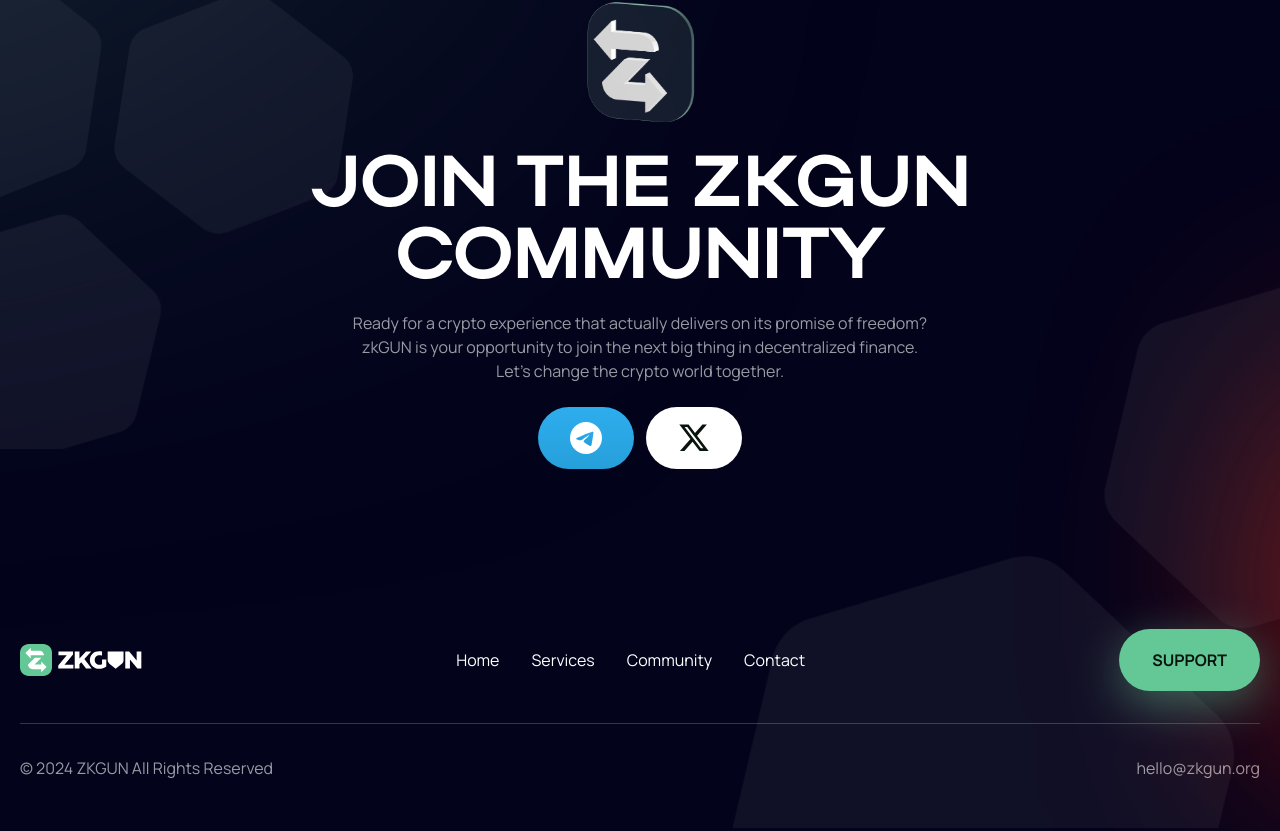
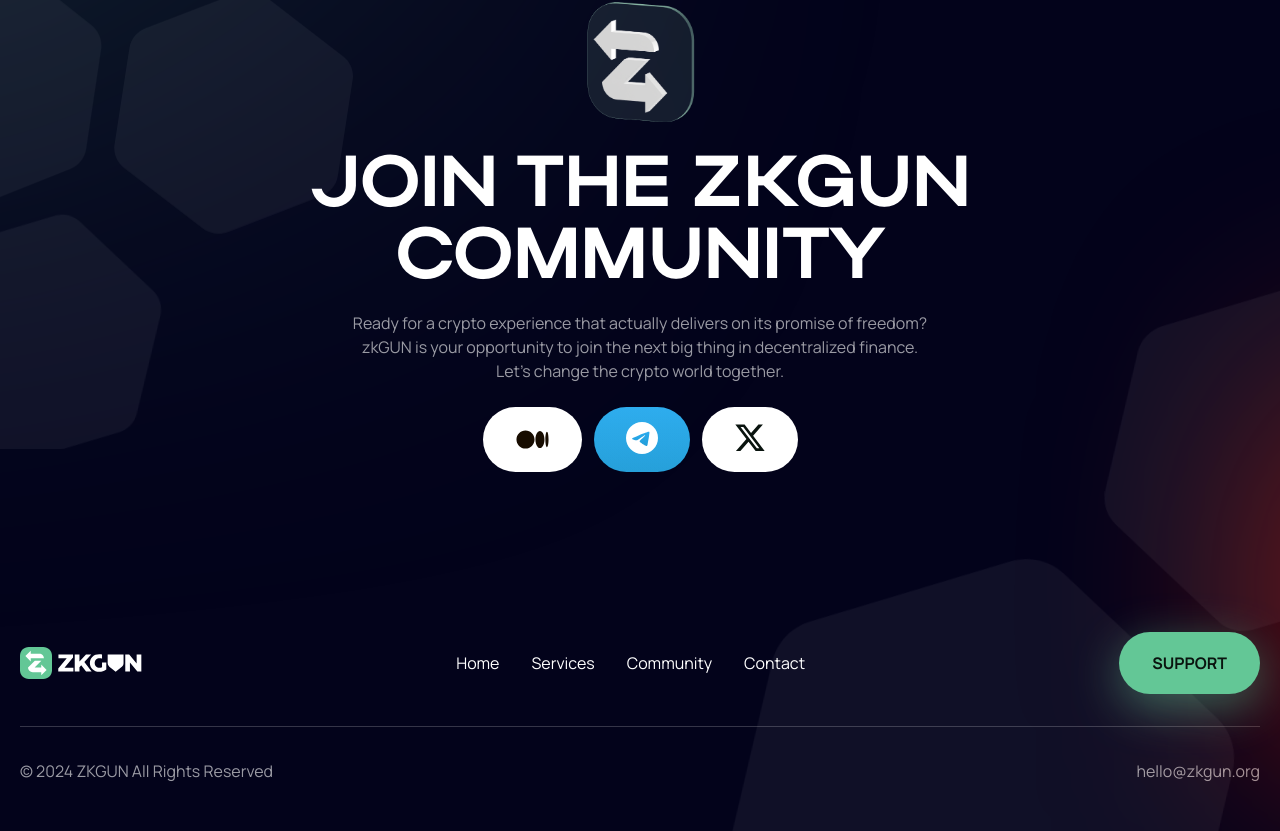
Before and after one commit to ceassefire2/zkgun, a React (Create React App) app: page / in a window 1280 px wide. Shown: the part 7419-8250 px from the top of the page. Built offline with nearby package versions, Linux system fonts and the light colour scheme.

Commit message:
medium icon added

```diff
--- a/src/components/JoinZkgun.jsx
+++ b/src/components/JoinZkgun.jsx
@@ -1,6 +1,6 @@
 import React from "react";
 import joinZKlogo from "../assets/images/png/z-logo.png";
-import { JoinLeftHexagon, Telegram, Twitter } from "./common/Icons";
+import { JoinLeftHexagon, MediumIcon, Telegram, Twitter } from "./common/Icons";
 import ReactParallaxTilt from "react-parallax-tilt";
 
 const JoinZkgun = () => {
@@ -47,7 +47,14 @@ const JoinZkgun = () => {
         <div
           data-aos="fade-zoom-in"
           className="mt-2 flex justify-center gap-[22px] sm:gap-3 w-full"
-        >
+        >          <a
+            rel="noreferrer"
+            target="_blank"
+            href="https://medium.com/@zkgun"
+            className="py-[15px] px-8 hover:scale-105 duration-300 rounded-[100px] w-full flex justify-center items-center sm:w-auto bg-white cursor-pointer"
+          >
+            <MediumIcon />
+          </a>
           <a
             rel="noreferrer"
             target="_blank"
--- a/src/components/common/Icons.jsx
+++ b/src/components/common/Icons.jsx
@@ -1110,6 +1110,14 @@ export const EcoSystem = () => {
     </svg>
   );
 };
+export const MediumIcon = () => {
+  return (
+   <svg width="35" height="35" viewBox="0 0 24 24" fill="none" xmlns="http://www.w3.org/2000/svg">
+<path d="M13.41 12.007C13.41 15.457 10.631 18.254 7.205 18.254C3.778 18.254 1 15.458 1 12.007C1 8.55699 3.778 5.75999 7.205 5.75999C10.631 5.75999 13.41 8.55699 13.41 12.007ZM20.215 12.007C20.215 15.255 18.825 17.887 17.113 17.887C15.399 17.887 14.01 15.254 14.01 12.007C14.01 8.75999 15.4 6.12699 17.113 6.12699C18.826 6.12699 20.215 8.75999 20.215 12.007ZM22.999 12.007C22.999 14.917 22.51 17.276 21.908 17.276C21.305 17.276 20.817 14.916 20.817 12.007C20.817 9.09699 21.305 6.73799 21.908 6.73799C22.511 6.73799 23 9.09799 23 12.008" fill="#170C00"/>
+</svg>
+
+  );
+};
 export const GradientImage = () => {
   return (
     <svg
```
